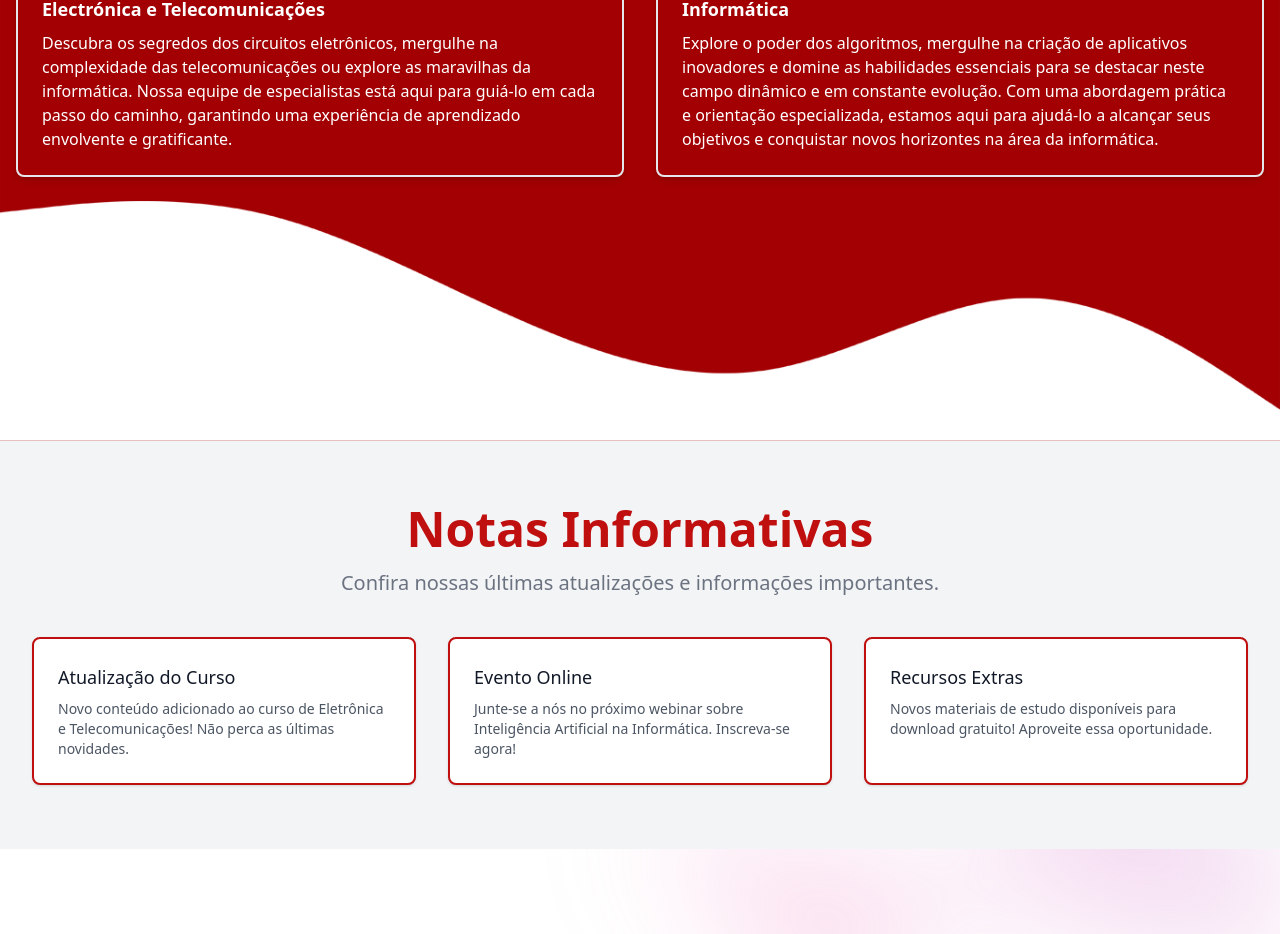
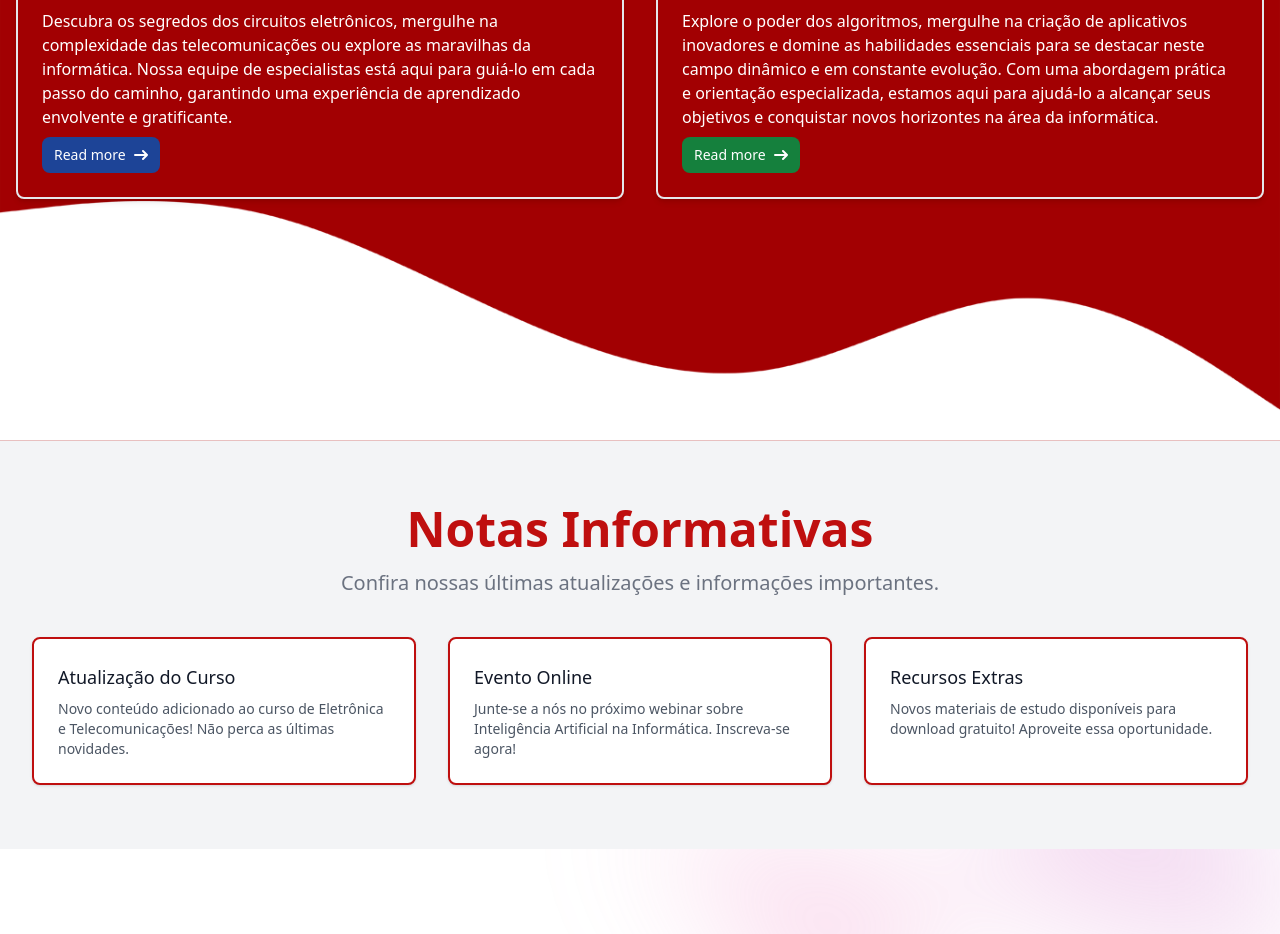
Before and after one commit to leehendrick/EduConnect-UI, a Nuxt app in the folder nuxt-app/: page / in a window 1280 px wide. Shown: the part 1135-2069 px from the top of the page. Built offline with nearby package versions, Linux system fonts and the light colour scheme.

Commit message:
add : buttons in cursos cards

```diff
--- a/nuxt-app/pages/index.vue
+++ b/nuxt-app/pages/index.vue
@@ -51,6 +51,12 @@
                     <p>
                       Descubra os segredos dos circuitos eletrônicos, mergulhe na complexidade das telecomunicações ou explore as maravilhas da informática. Nossa equipe de especialistas está aqui para guiá-lo em cada passo do caminho, garantindo uma experiência de aprendizado envolvente e gratificante.
                     </p>
+                    <a href="#" class=" mt-2 inline-flex items-center px-3 py-2 text-sm font-medium text-center text-white bg-secondary rounded-lg hover:bg-blue-700 focus:ring-4 focus:outline-none focus:ring-blue-300">
+                      Read more
+                      <svg class="rtl:rotate-180 w-3.5 h-3.5 ms-2" aria-hidden="true" xmlns="http://www.w3.org/2000/svg" fill="none" viewBox="0 0 14 10">
+                        <path stroke="currentColor" stroke-linecap="round" stroke-linejoin="round" stroke-width="2" d="M1 5h12m0 0L9 1m4 4L9 9"/>
+                      </svg>
+                    </a>
                   </div>
                 </div>
                 <!-- Divisão 2 -->
@@ -60,6 +66,12 @@
                     <p>
                       Explore o poder dos algoritmos, mergulhe na criação de aplicativos inovadores e domine as habilidades essenciais para se destacar neste campo dinâmico e em constante evolução. Com uma abordagem prática e orientação especializada, estamos aqui para ajudá-lo a alcançar seus objetivos e conquistar novos horizontes na área da informática.
                     </p>
+                    <a href="#" class=" mt-2 inline-flex items-center px-3 py-2 text-sm font-medium text-center text-white bg-green-700 rounded-lg hover:bg-green-800 focus:ring-4 focus:outline-none focus:ring-blue-300 ">
+                      Read more
+                      <svg class="rtl:rotate-180 w-3.5 h-3.5 ms-2" aria-hidden="true" xmlns="http://www.w3.org/2000/svg" fill="none" viewBox="0 0 14 10">
+                        <path stroke="currentColor" stroke-linecap="round" stroke-linejoin="round" stroke-width="2" d="M1 5h12m0 0L9 1m4 4L9 9"/>
+                      </svg>
+                    </a>
                   </div>
                 </div>
               </div>
```
